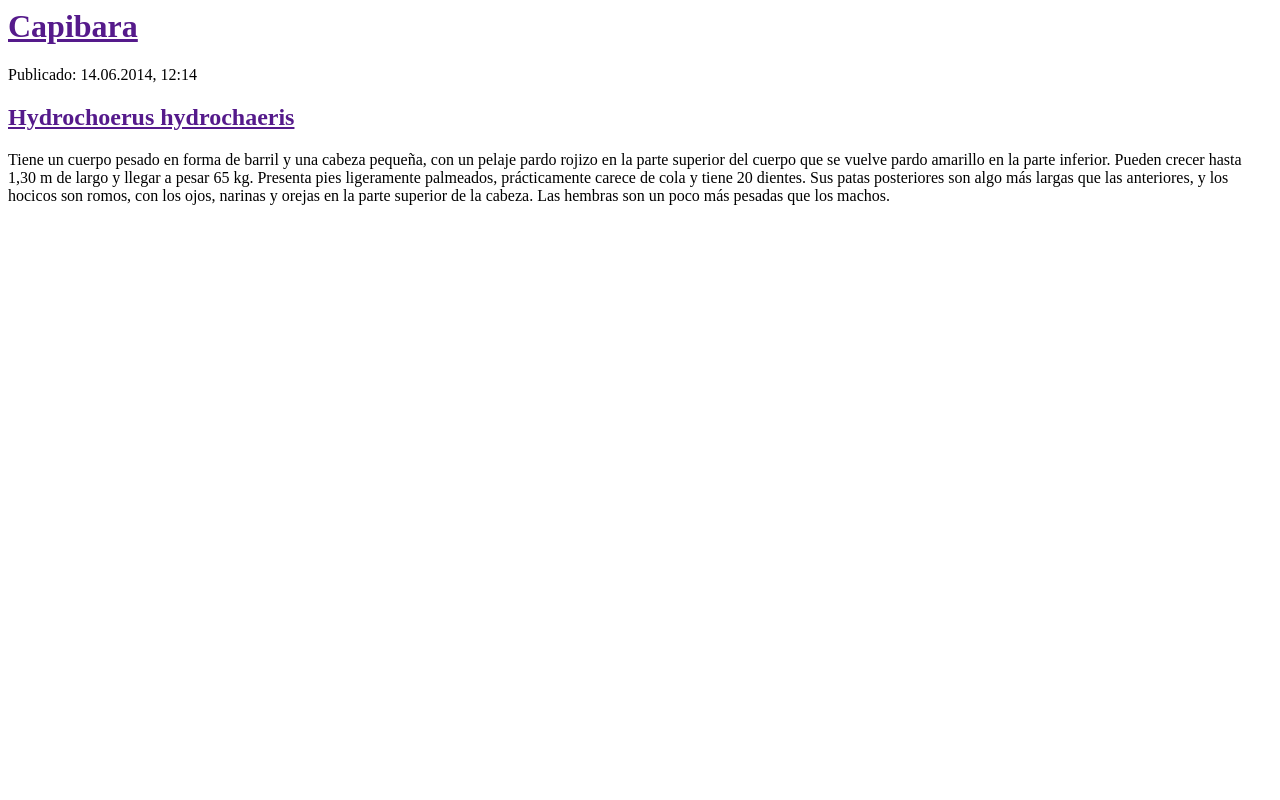
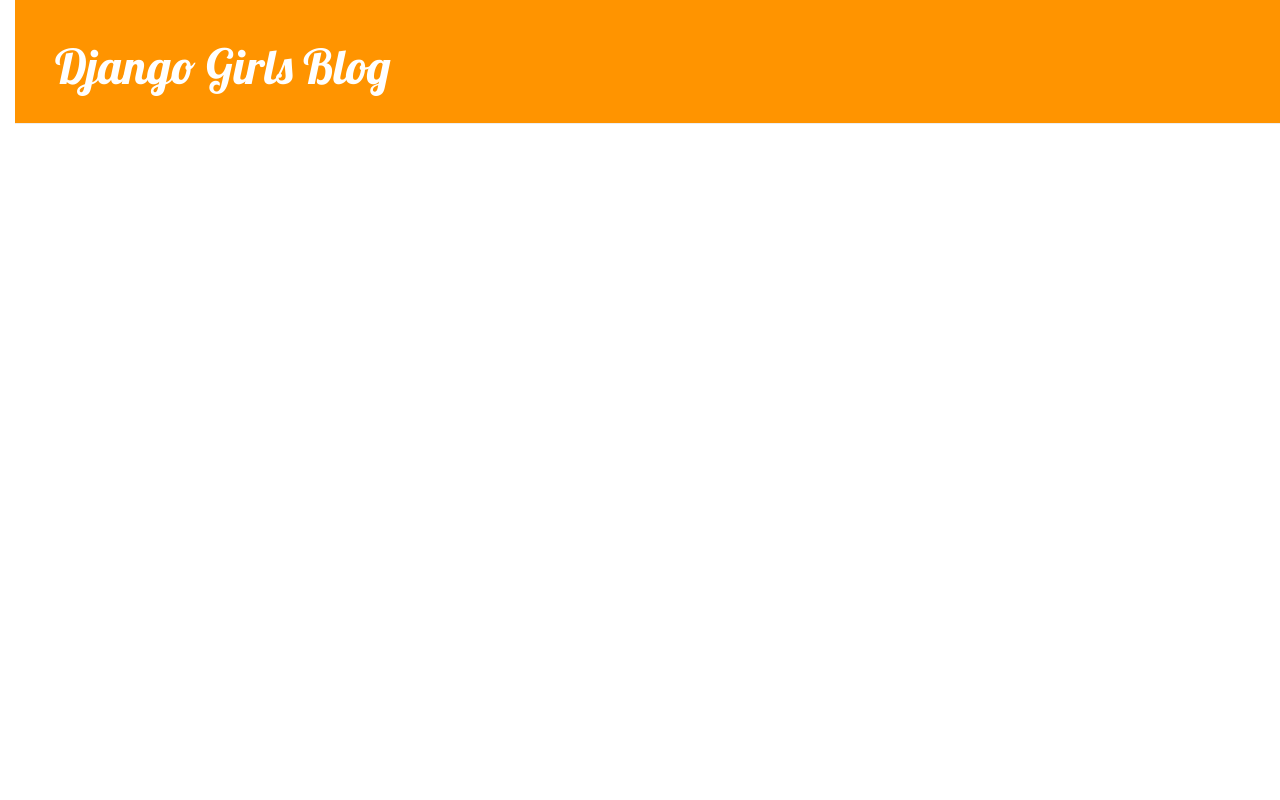
Before and after one commit to mapenar/mi-primer-blog, a Django app: page / in a window 1280 px wide. Run offline with Django 3.2, Linux system fonts and the light colour scheme; tables that the repository leaves empty hold one stand-in row (values such as "Sample post"); some libraries are stand-ins or nearby versions.

Commit message:
nuevo commit con css

```diff
--- /dev/null
+++ b/blog/static/css/blog.css
@@ -0,0 +1,54 @@
+
+h1 a {
+    color: #FCA205;
+    font-family: 'Lobster'
+}
+body {
+    padding-left: 15px;
+}
+.page-header {
+    background-color: #ff9400;
+    margin-top: 0;
+    padding: 20px 20px 20px 40px;
+}
+
+.page-header h1, .page-header h1 a, .page-header h1 a:visited, .page-header h1 a:active {
+    color: #ffffff;
+    font-size: 36pt;
+    text-decoration: none;
+}
+
+.content {
+    margin-left: 40px;
+}
+
+h1, h2, h3, h4 {
+    font-family: 'Lobster', cursive;
+}
+
+.date {
+    color: #828282;
+}
+
+.save {
+    float: right;
+}
+
+.post-form textarea, .post-form input {
+    width: 100%;
+}
+
+.top-menu, .top-menu:hover, .top-menu:visited {
+    color: #ffffff;
+    float: right;
+    font-size: 26pt;
+    margin-right: 20px;
+}
+
+.post {
+    margin-bottom: 70px;
+}
+
+.post h1 a, .post h1 a:visited {
+    color: #000000;
+}
--- /dev/null
+++ b/blog/templates/blog/base.html
@@ -0,0 +1,23 @@
+{% load staticfiles %}
+<html>
+	<head>
+		<title>May blog</title>
+		<link rel="stylesheet" href="//maxcdn.bootstrapcdn.com/bootstrap/3.2.0/css/bootstrap.min.css">
+		<link rel="stylesheet" href="//maxcdn.bootstrapcdn.com/bootstrap/3.2.0/css/bootstrap-theme.min.css">
+		<link rel="stylesheet" href="{% static 'css/blog.css' %}">
+		<link href="http://fonts.googleapis.com/css?family=Lobster&subset=latin,latin-ext" rel="stylesheet" type="text/css">
+	</head>
+	<body>
+		<div class="page-header">
+        <h1><a href="/">Django Girls Blog</a></h1>
+    </div>
+    <div class="content container">
+        <div class="row">
+            <div class="col-md-8">
+            {% block content %}
+            {% endblock %}
+            </div>
+        </div>
+    </div>
+	</body>
+</html>
--- a/blog/templates/blog/post_list.html
+++ b/blog/templates/blog/post_list.html
@@ -1,22 +1,12 @@
-<html>
-	<head>
-		<title>May blog</title>
-	</head>
-	<body>
-		<div>
-			<h1><a href="">Capibara</a></h1>
+{% extends 'blog/base.html' %}
+{% block content %}
+	{% for post in posts %}
+		<div class="post">
+			 <div class="date">
+			   published: {{ post.published_date }}
+			 </div>
+			<h1><a href="{% url 'post_detail' pk=post.pk %}">{{ post.title }}</a></h1>
+			<p>{{ post.text|linebreaks }}</p>
 		</div>
-		{% for post in posts %}
-			<div>
-				<p>published: {{ post.published_date }}</p>
-        		<h1><a href="">{{ post.title }}</a></h1>
-        		<p>{{ post.text|linebreaks }}</p>
-			</div>
-		{% endfor %}
-		<div>
-			<p>Publicado: 14.06.2014, 12:14</p>
-			<h2><a href="">Hydrochoerus hydrochaeris</a></h2>
-			<p>Tiene un cuerpo pesado en forma de barril y una cabeza pequeña, con un pelaje pardo rojizo en la parte superior del cuerpo que se vuelve pardo amarillo en la parte inferior. Pueden crecer hasta 1,30 m de largo y llegar a pesar 65 kg. Presenta pies ligeramente palmeados, prácticamente carece de cola y tiene 20 dientes. Sus patas posteriores son algo más largas que las anteriores, y los hocicos son romos, con los ojos, narinas y orejas en la parte superior de la cabeza. Las hembras son un poco más pesadas que los machos.</p>
-		</div>
-	</body>
-</html>
+	{% endfor %}
+{% endblock %}
--- a/blog/urls.py
+++ b/blog/urls.py
@@ -2,4 +2,5 @@
 from . import views
 urlpatterns = [
 	url(r'^$', views.post_list, name='post_list'),
+	url(r'^post/(?P<pk>\d+)/$', views.post_detail, name='post_detail')
 ]
--- a/blog/views.py
+++ b/blog/views.py
@@ -1,8 +1,14 @@
 from django.shortcuts import render
 from django.utils import timezone
 from .models import Post
+from django.shortcuts import render, get_object_or_404
 
 # Create your views here.
 def post_list(request):
 	posts = Post.objects.filter(published_date__lte=timezone.now()).order_by('published_date')
 	return render(request, 'blog/post_list.html', {'posts': posts})
+def post_detail (request, pk):
+	Post.objects.get(pk=pk)
+def post_detail(request, pk):
+    post = get_object_or_404(Post, pk=pk)
+    return render(request, 'blog/post_detail.html', {'post': post})
```
Also changed, not shown: blog/templates/blog/post_detail.html (added, +13 -0 lines).
